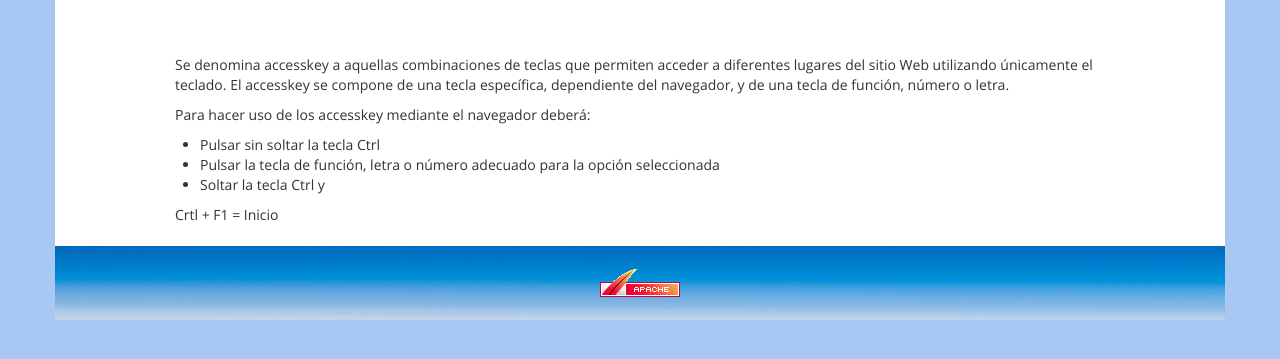
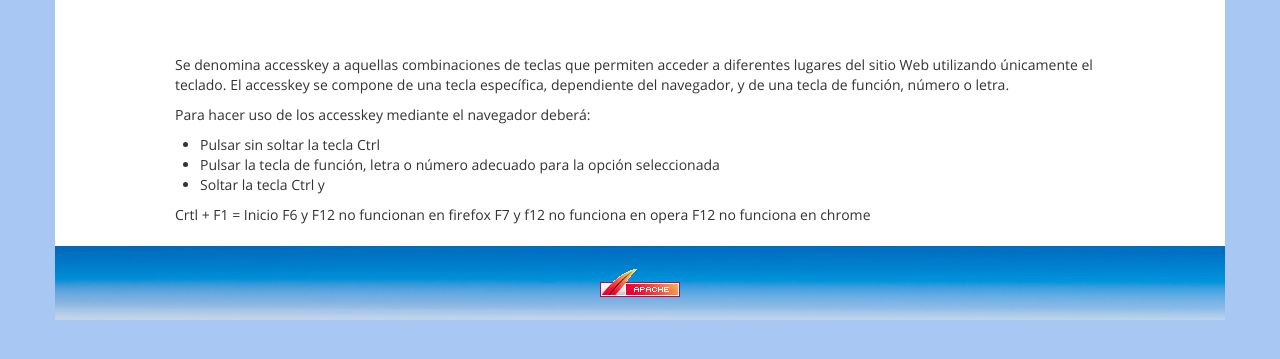
Before and after one commit to luchitoflores/gestionparroquial, a Django app: page /accesibilidad/ in a window 1280 px wide. Shown: the part 213-572 px from the top of the page. Run offline with Django 3.2, Linux system fonts and the light colour scheme; the visitor is signed in with stand-in values (Sample User, id 1); data that the repository does not hold is empty; parts of the project's set-up code (start-up, migrations or seed data) failed here and were passed over.

Commit message:
Aumento de atajos de teclado

```diff
--- a/static/js/sacramentos.js
+++ b/static/js/sacramentos.js
@@ -1054,11 +1054,11 @@ function combinacionTeclas(){
 	});
 
 
-	Mousetrap.bind('mod+f6', function(){
+	Mousetrap.bind(['mod+f6', 'meta+f12'], function(){
 		document.location.href='/administrador/';
 	});
 
-	Mousetrap.bind('ctrl+f7', function(){
+	Mousetrap.bind(['ctrl+f7, 'meta+f12']', function(){
 		document.location.href='/usuario/';
 	});
 
@@ -1078,7 +1078,7 @@ function combinacionTeclas(){
 		document.location.href='/ciudades/canton/';
 	});
 
-	Mousetrap.bind('mod+f12', function(e){
+	Mousetrap.bind(['mod+f12', 'meta+f12'], function(e){
 		document.location.href='/ciudades/parroquia/';
 	});
 
--- a/templates/accesibilidad.html
+++ b/templates/accesibilidad.html
@@ -23,4 +23,8 @@ Accesskey: teclas de acceso directo
 </ul>
 
 Crtl + F1 = Inicio
+
+F6 y F12 no funcionan en firefox
+F7 y f12 no funciona en opera
+F12 no funciona en chrome
 {%endblock%}
```
